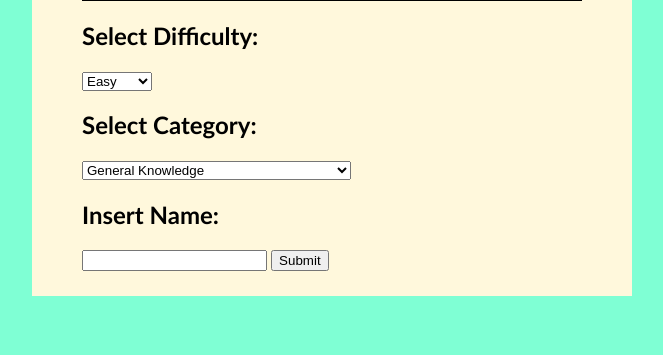
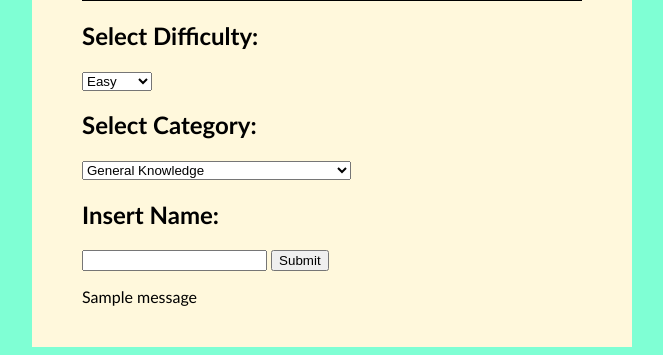
Before and after one commit to Vojtanooo/django_api_web, a Django app: page / in a window 1280 px wide. Shown: the part 611-966 px from the top of the page, without its empty margins (308-971 px from the left). Before the commit the page ends 907 px from the top, so only its background shows below. Run offline with Django 3.2, Linux system fonts and the light colour scheme; tables that the repository leaves empty hold one stand-in row (values such as "Sample post"); one stand-in notice (Sample message) is shown.

Commit message:
add info messages for user

```diff
--- a/api_site/templates/starting_page.html
+++ b/api_site/templates/starting_page.html
@@ -62,7 +62,10 @@
                 	</select>
                 <h2>Insert Name:</h2>
                 <input type="text" name="username">
-                <button type="submit" name="submit">Submit</button>
+                <button type="submit" name="submit">Submit</button><br>
+                {% for message in messages %}
+                <p>{{ message }}</p>
+                {% endfor %}
             </div>
         </div>
     </form>
```
